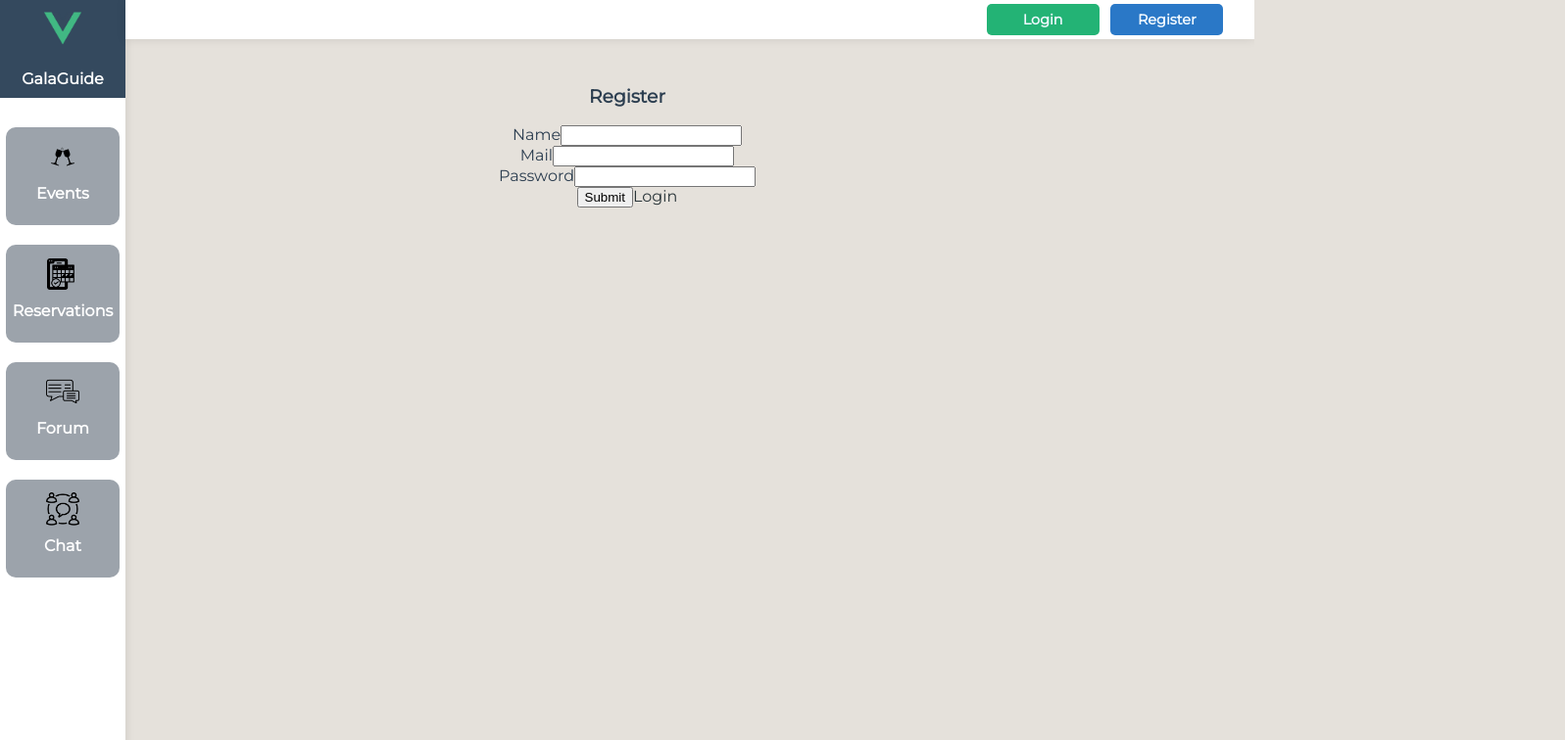
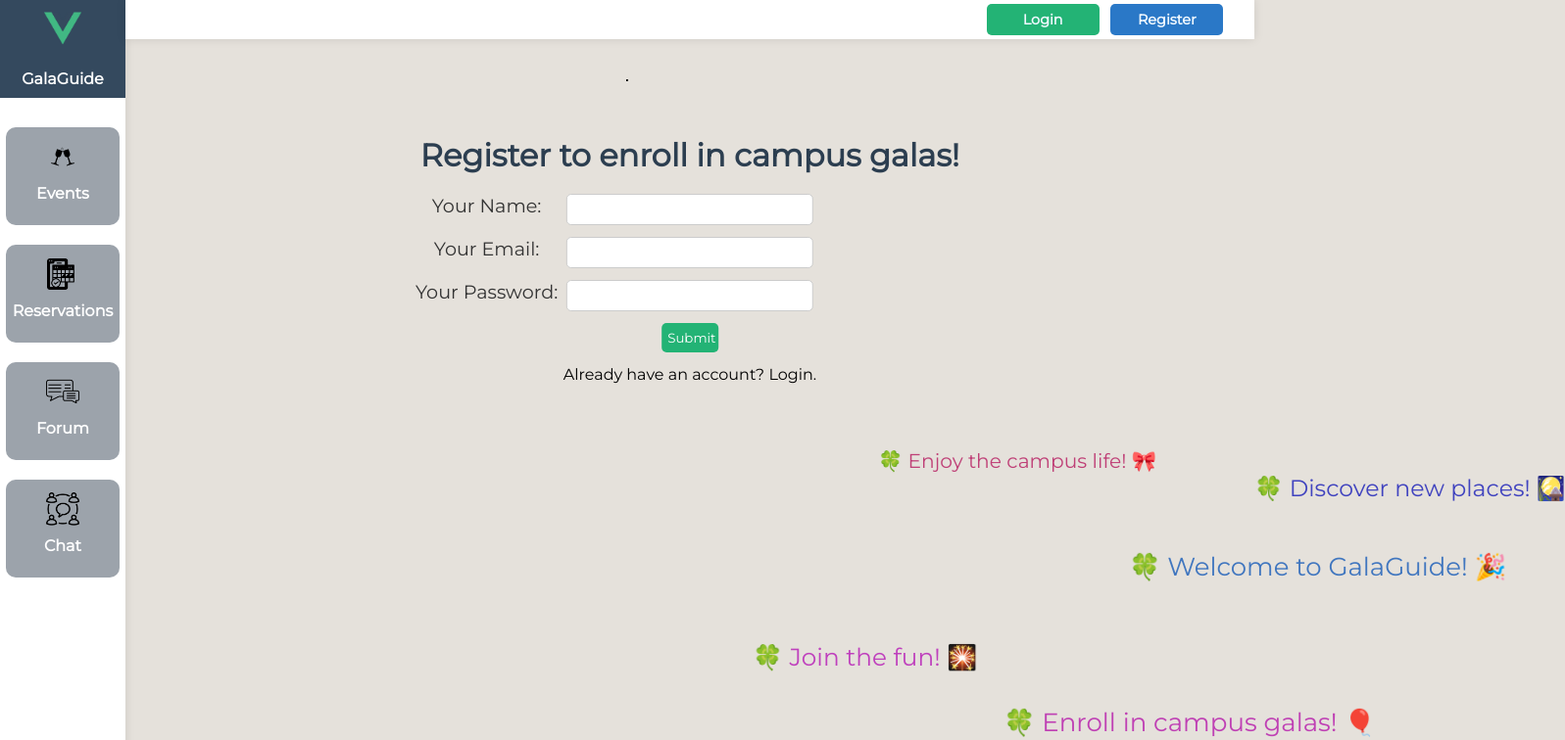
Before and after one commit to sustech-cs304/galaguide, a Vue app in the folder galaguide/: page /register in a window 1280 px wide. Shown: the top 756 px of the page at 98% size, 1597 px wide, since content can reach past the window. Built offline with nearby package versions, Linux system fonts and the light colour scheme; what v-calendar, vue3-marquee would draw is missing.

Commit message:
Beautify login & reg page
flying text on login & reg page

```diff
--- a/galaguide/src/components/globe/GlobeFooter.vue
+++ b/galaguide/src/components/globe/GlobeFooter.vue
@@ -54,7 +54,7 @@ onMounted(() => {
                          class="bi bi-github" viewBox="-4 -4 20 20">
                         <path
                             d="M8 0C3.58 0 0 3.58 0 8c0 3.54 2.29 6.53 5.47 7.59.4.07.55-.17.55-.38 0-.19-.01-.82-.01-1.49-2.01.37-2.53-.49-2.69-.94-.09-.23-.48-.94-.82-1.13-.28-.15-.68-.52-.01-.53.63-.01 1.08.58 1.23.82.72 1.21 1.87.87 2.33.66.07-.52.28-.87.51-1.07-1.78-.2-3.64-.89-3.64-3.95 0-.87.31-1.59.82-2.15-.08-.2-.36-1.02.08-2.12 0 0 .67-.21 2.2.82.64-.18 1.32-.27 2-.27.68 0 1.36.09 2 .27 1.53-1.04 2.2-.82 2.2-.82.44 1.1.16 1.92.08 2.12.51.56.82 1.27.82 2.15 0 3.07-1.87 3.75-3.65 3.95.29.25.54.73.54 1.48 0 1.07-.01 1.93-.01 2.2 0 .21.15.46.55.38A8.012 8.012 0 0 0 16 8c0-4.42-3.58-8-8-8z"/>
-                    </svg>
+                    </svg>&nbsp;
                     <a href="https://github.com/sustech-cs304/team-project-24spring-23333/tree/main" target="_blank"
                        style="text-decoration: underline;">GitHub Repository</a>
                 </p>
--- a/galaguide/src/components/user/UserLogin.vue
+++ b/galaguide/src/components/user/UserLogin.vue
@@ -2,31 +2,28 @@
     <div class="container">
         <div class="row">
             <div class="col-md-6">
-                <h3>Login</h3>
+                <h1>Login with your account</h1>
                 <form @submit="check">
                     <div class="form-group">
-                        <label>Name</label>
+                        <label>Name: </label>
                         <input type="text" class="form-control" v-model="user.name">
                     </div>
                     <div class="form-group">
-                        <label>Mail</label>
-                        <input type="text" class="form-control" v-model="user.email">
-                    </div>
-                    <div class="form-group">
-                        <label>Password</label>
+                        <label>Password: </label>
                         <input type="text" class="form-control" v-model="user.password">
                     </div>
                     <button type="submit" class="btn btn-primary" v-on:click="login()">Submit</button>
-                    <router-link to="/register" class="btn btn-link">Register</router-link>
                 </form>
+                <router-link to="/register" class="btn btn-link">Don't have an account? Register.</router-link>
             </div>
         </div>
     </div>
+    <div class="words"></div>
 </template>
 
 <script setup>
 import UserService from "../../service/UserService";
-import { ref } from "vue";
+import { ref, onMounted, onUnmounted } from "vue";
 
 const user = ref({
     name: "",
@@ -65,7 +62,126 @@ const check = (e) => {
         }
     });
 };
+
+onMounted(() => {
+    console.log("UserLogin mounted");
+    const ele = document.querySelector(".words");
+    setInterval(() => {
+        for (let i = 0; i < 1; i++) {
+            const span = document.createElement("span");
+            span.textContent = "🍀 Welcome to GalaGuide";
+            span.style.fontSize = Math.random() * 20 + 10 + "px";
+            span.style.color = `hsl(${Math.random() * 360}, 50%, 50%)`;
+            span.style.position = "absolute";
+            span.style.left = "100%";
+            span.style.top = Math.random() * 100 + "%";
+            span.style.zIndex = -1;
+            ele.appendChild(span);
+            let shit = 100;
+            setInterval(() => {
+                shit -= 0.1;
+                span.style.left = shit + "%";
+            }, 10);
+            setTimeout(() => {
+                span.remove();
+            }, 20000);
+        }
+    }, 3000);
+});
+
+onUnmounted(() => {
+    console.log("UserLogin unmounted");
+});
 </script>
 
 <style scoped>
+.container {
+    margin-top: 50px;
+    position: absolute;
+    left: 10%;
+    width: 90%;
+}
+
+label {
+    position: relative;
+    margin-bottom: 5px;
+    font-size: 1.2rem;
+    color: #333;
+    left: -15%;
+    width: 10%;
+}
+
+h1 {
+    margin-bottom: 20px;
+}
+
+.form-group {
+    margin-bottom: 20px;
+}
+
+input {
+    position: absolute;
+    width: 20%;
+    height: 30px;
+    left: 50%;
+    margin-bottom: 20px;
+    border-radius: 5px;
+    border: 1px solid #ccc;
+    padding: 0 10px;
+    transform: translate(-50%);
+}
+
+.btn-primary {
+    position: absolute;
+    width: 5%;
+    height: 30px;
+    left: 50%;
+    margin-bottom: 20px;
+    border-radius: 5px;
+    border: none;
+    background-color: #23b375;
+    color: white;
+    cursor: pointer;
+    transform: translate(-50%);
+    font-family: 'Montserrat', sans-serif;
+}
+
+.btn-primary:hover {
+    background-color: #1f9e64;
+}
+
+.btn-link {
+    position: absolute;
+    width: 55%;
+    top: 120%;
+    height: 30px;
+    left: 50%;
+    margin-bottom: 20px;
+    border-radius: 5px;
+    border: none;
+    color: black;
+    cursor: pointer;
+    transform: translate(-50%);
+    font-family: 'Montserrat', sans-serif;
+    justify-content: center;
+    align-items: center;
+    text-align: center;
+}
+
+.btn-link:hover {
+    color: rgb(133, 207, 232);
+    text-shadow: 0 0 10px rgba(0, 0, 0, 0.1);
+}
+
+@keyframes fadeInOut {
+    0%, 100% { opacity: 0; }
+    50% { opacity: 1; }
+}
+
+.words {
+    border: 1px solid black;
+    white-space: nowrap;
+    overflow: hidden;
+    display: inline-block;
+}
 </style>
--- a/galaguide/src/components/user/UserRegister.vue
+++ b/galaguide/src/components/user/UserRegister.vue
@@ -2,32 +2,32 @@
     <div class="container">
         <div class="row">
             <div class="col-md-6">
-                <h3>Register</h3>
+                <h1>Register to enroll in campus galas!</h1>
                 <form @submit="validateAndSubmit">
                     <div class="form-group">
-                        <label>Name</label>
+                        <label>Your Name: </label>
                         <input type="text" class="form-control" v-model="user.name">
                     </div>
                     <div class="form-group">
-                        <label>Mail</label>
+                        <label>Your Email: </label>
                         <input type="text" class="form-control" v-model="user.email">
                     </div>
                     <div class="form-group">
-                        <label>Password</label>
+                        <label>Your Password: </label>
                         <input type="text" class="form-control" v-model="user.password">
                     </div>
-                    <button type="submit" class="btn btn-success">Submit</button>
-                    <a href="/login" class="btn btn-link">Login</a>
+                    <button type="submit" class="btn btn-primary">Submit</button>
+                    <router-link to="/login" class="btn btn-link">Already have an account? Login.</router-link>
                 </form>
             </div>
         </div>
     </div>
-
+    <div class="words"></div>
 </template>
 
 <script setup>
 import UserService from "../../service/UserService";
-import { ref } from "vue";
+import { ref, onMounted } from "vue";
 
 const user = ref({
     name: "",
@@ -49,5 +49,131 @@ const validateAndSubmit = (e) => {
     });
 };
 
+const sentences = [
+    "Welcome to GalaGuide! 🎉",
+    "Enroll in campus galas! 🎈",
+    "Create your own events! 🎊",
+    "Make reservations! 🎁",
+    "Join the fun! 🎇",
+    "Meet new people! 🎆",
+    "Enjoy the campus life! 🎀",
+    "Explore the campus! 🎐",
+    "Discover new places! 🎑",
+    "Have fun! 🎄"
+];
+
+onMounted(() => {
+    const ele = document.querySelector(".words");
+    setInterval(() => {
+        for (let i = 0; i < 1; i++) {
+            const span = document.createElement("span");
+            let tmp = Math.floor(Math.random() * 10);
+            console.log(tmp);
+            span.textContent = "🍀 " + sentences[tmp];
+            span.style.fontSize = Math.random() * 20 + 10 + "px";
+            span.style.color = `hsl(${Math.random() * 360}, 50%, 50%)`;
+            span.style.position = "absolute";
+            span.style.left = "100%";
+            span.style.top = Math.random() * 100 + "%";
+            span.style.zIndex = -1;
+            ele.appendChild(span);
+            let shit = 100;
+            setInterval(() => {
+                shit -= 0.1;
+                span.style.left = shit + "%";
+            }, 10);
+            setTimeout(() => {
+                span.remove();
+            }, 20000);
+        }
+    }, 1000);
+});
 
 </script>
+
+<style scoped>
+.container {
+    margin-top: 50px;
+    position: absolute;
+    left: 10%;
+    width: 90%;
+}
+
+label {
+    position: relative;
+    margin-bottom: 5px;
+    font-size: 1.2rem;
+    color: #333;
+    left: -18%;
+    width: 10%;
+}
+
+h1 {
+    margin-bottom: 20px;
+}
+
+.form-group {
+    margin-bottom: 20px;
+}
+
+input {
+    position: absolute;
+    width: 20%;
+    height: 30px;
+    left: 50%;
+    margin-bottom: 20px;
+    border-radius: 5px;
+    border: 1px solid #ccc;
+    padding: 0 10px;
+    transform: translate(-50%);
+}
+
+.btn-primary {
+    position: absolute;
+    width: 5%;
+    height: 30px;
+    left: 50%;
+    margin-bottom: 20px;
+    border-radius: 5px;
+    border: none;
+    background-color: #23b375;
+    color: white;
+    cursor: pointer;
+    transform: translate(-50%);
+    font-family: 'Montserrat', sans-serif;
+}
+
+.btn-primary:hover {
+    background-color: #1f9e64;
+}
+
+.btn-link {
+    position: absolute;
+    width: 55%;
+    top: 120%;
+    height: 30px;
+    left: 50%;
+    margin-bottom: 20px;
+    border-radius: 5px;
+    border: none;
+    color: black;
+    cursor: pointer;
+    transform: translate(-50%);
+    font-family: 'Montserrat', sans-serif;
+    justify-content: center;
+    align-items: center;
+    text-align: center;
+}
+
+.btn-link:hover {
+    color: rgb(133, 207, 232);
+    text-shadow: 0 0 10px rgba(0, 0, 0, 0.1);
+}
+
+.words {
+    border: 1px solid black;
+    white-space: nowrap;
+    overflow: hidden;
+    display: inline-block;
+}
+</style>
```
